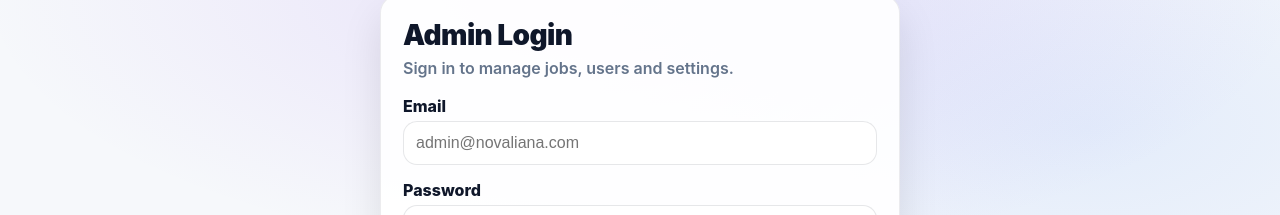
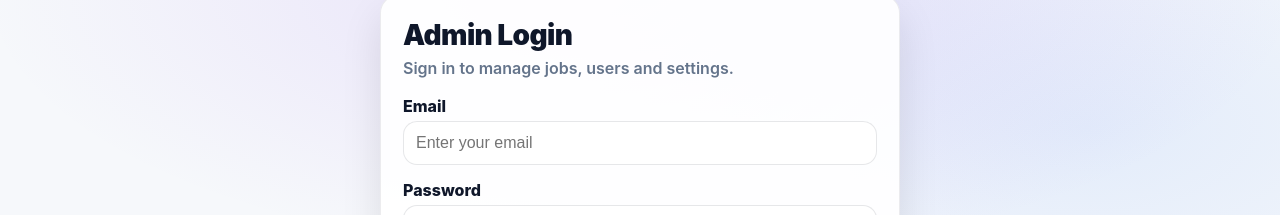
Before and after one commit to htetkookie04/novalianajob, a React (Create React App) app in the folder frontend/: page /admin/login in a window 1280 px wide. Shown: the part 132-347 px from the top of the page. Built offline with nearby package versions, Linux system fonts and the light colour scheme; no server answers.

Commit message:
Update AdminLogin component

```diff
--- a/frontend/src/pages/admin/AdminLogin.js
+++ b/frontend/src/pages/admin/AdminLogin.js
@@ -49,7 +49,7 @@ function AdminLogin() {
                   value={email}
                   onChange={(e) => setEmail(e.target.value)}
                   required
-                  placeholder="admin@novaliana.com"
+                  placeholder="Enter your email"
                 />
               </div>
 
```
